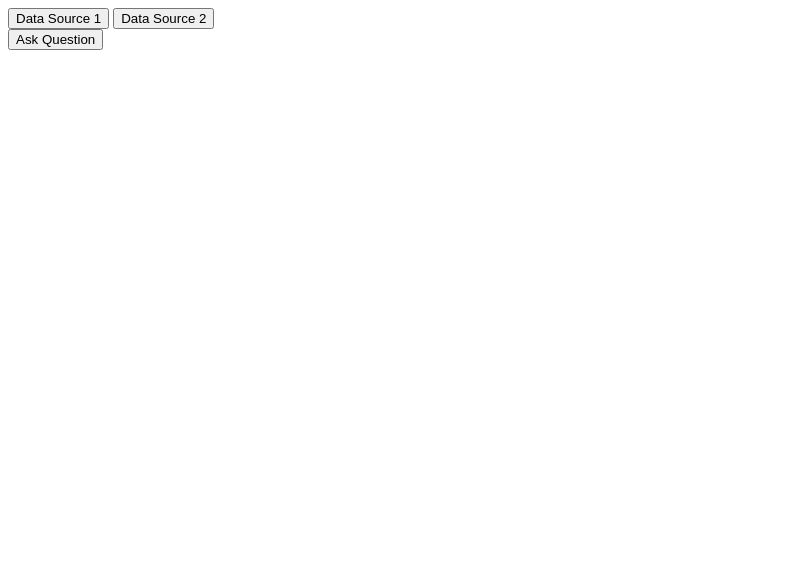
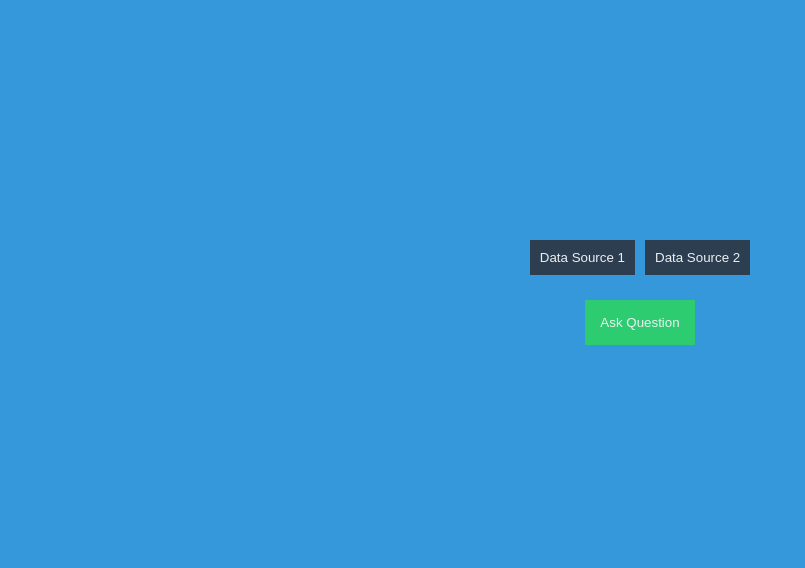
Before and after one commit to JoshZ2323/AIPlatform, a website: page index.html in a window 1280 px wide. Shown: the whole page, without its empty margins (0-805 px from the left). Drawn offline with nearby package versions, Linux system fonts and the light colour scheme.

Commit message:
Update index.html

```diff
--- a/index.html
+++ b/index.html
@@ -6,7 +6,56 @@
   <title>AI IoT Business Intelligence Platform</title>
   <script src="https://cdn.jsdelivr.net/npm/chart.js"></script>
   <style>
-    /* Your existing styles remain unchanged */
+    body {
+      background: #3498db; /* Old blue background color */
+      margin: 0;
+      display: flex;
+      flex-direction: column;
+      align-items: center;
+      justify-content: center;
+      height: 100vh;
+    }
+
+    #data-sources {
+      display: flex;
+      flex-wrap: wrap;
+      justify-content: center;
+      margin-bottom: 20px;
+    }
+
+    #data-sources button {
+      margin: 5px;
+      padding: 10px;
+      background-color: #2c3e50; /* Dark background for data source buttons */
+      color: #ecf0f1; /* Light text color */
+      border: none;
+      cursor: pointer;
+    }
+
+    #ask-question-container {
+      margin-bottom: 20px;
+    }
+
+    #ask-question-container button {
+      padding: 15px;
+      background-color: #2ecc71; /* Green background color for Ask Question button */
+      color: #ecf0f1; /* Light text color */
+      border: none;
+      cursor: pointer;
+    }
+
+    #visualization-chart {
+      width: 400px;
+      height: 200px;
+    }
+
+    #answer-box {
+      margin-top: 20px;
+      padding: 10px;
+      background-color: #ecf0f1; /* Light background color for the answer box */
+      color: #2c3e50; /* Dark text color */
+      display: none;
+    }
   </style>
 </head>
 <body>
@@ -22,10 +71,10 @@
   </div>
 
   <!-- Visualization chart canvas -->
-  <canvas id="visualization-chart" width="400" height="200"></canvas>
+  <canvas id="visualization-chart"></canvas>
 
   <!-- Answer box -->
-  <div id="answer-box" style="display: none;"></div>
+  <div id="answer-box"></div>
 
   <script>
     function handleDataSource(dataSource) {
```
